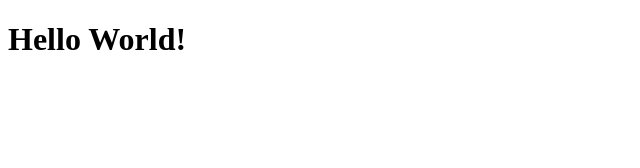
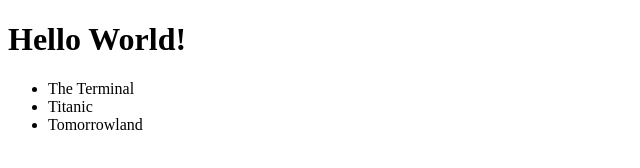
Before and after one commit to ededmond/week1-class2, a plain HTML site: page my_first_page.html in a window 1280 px wide. Shown: the whole page, without its empty margins (0-640 px from the left). Drawn offline with Linux system fonts and the light colour scheme.

Commit message:
Added list of movies

```diff
--- a/my_first_page.html
+++ b/my_first_page.html
@@ -5,5 +5,10 @@
   </head>
   <body>
     <h1>Hello World!</h1>
+    <ul>
+      <li>The Terminal</li>
+      <li>Titanic</li>
+      <li>Tomorrowland</li>
+    </ul>
   </body>
 </html>
```
